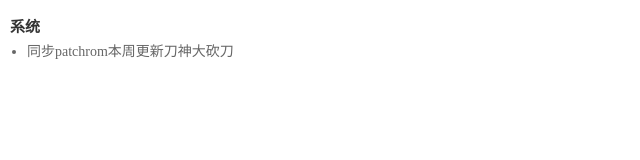
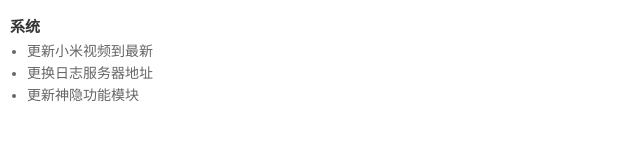
Before and after one commit to wonitor/daoshen592.github.com, a plain HTML site: page miuichangelog/6.4.15.html in a window 1280 px wide. Shown: the whole page, without its empty margins (0-640 px from the left). Drawn offline with Linux system fonts and the light colour scheme.

Commit message:
Update 6.4.15.html

```diff
--- a/miuichangelog/6.4.15.html
+++ b/miuichangelog/6.4.15.html
@@ -44,7 +44,9 @@
 <div id="update">
         <h3>系统</h3>
         <ul>
-            <li>同步patchrom本周更新刀神大砍刀</li>
+            <li>更新小米视频到最新</li>
+            <li>更换日志服务器地址</li>
+            <li>更新神隐功能模块</li>
        </ul>
   </div>
 </body>
```
